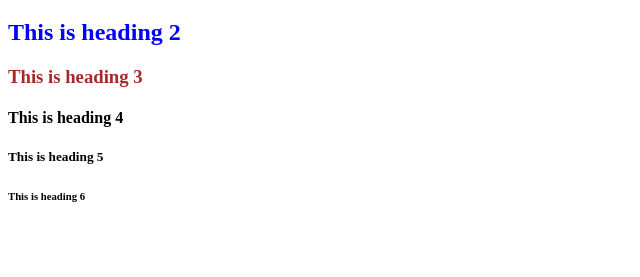
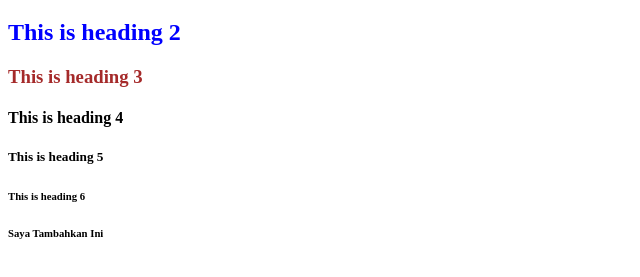
Before and after one commit to zidniryi/web_git, a plain HTML site: page index.html in a window 1280 px wide. Shown: the part 61-338 px from the top of the page, without its empty margins (0-640 px from the left). Drawn offline with Linux system fonts and the light colour scheme.

Commit message:
Adding text h6

```diff
--- a/index.html
+++ b/index.html
@@ -10,5 +10,7 @@
 <h5>This is heading 5</h5>
 <h6>This is heading 6</h6>
 
+<h6>Saya Tambahkan Ini</h6>
+
 </body>
 </html>
```
